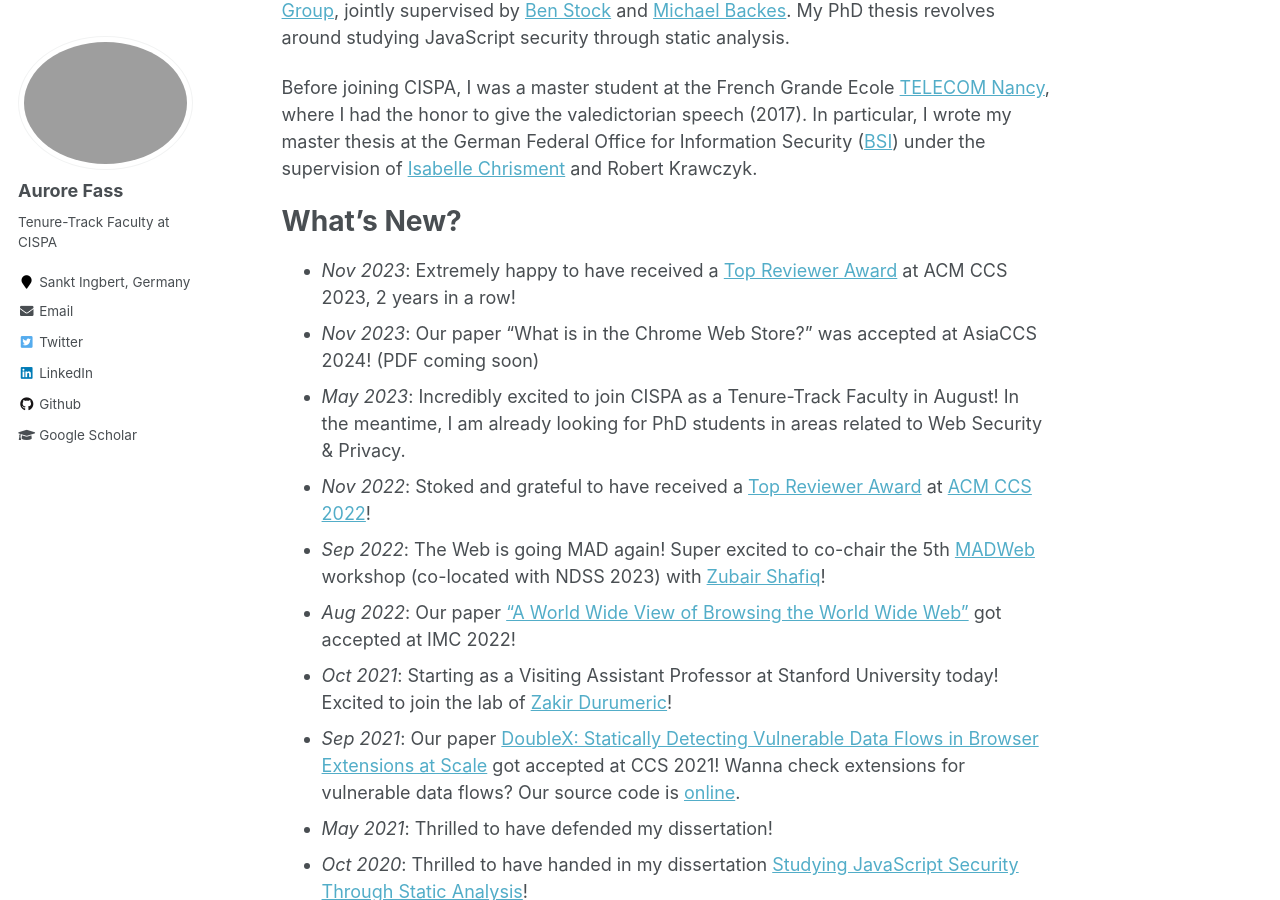
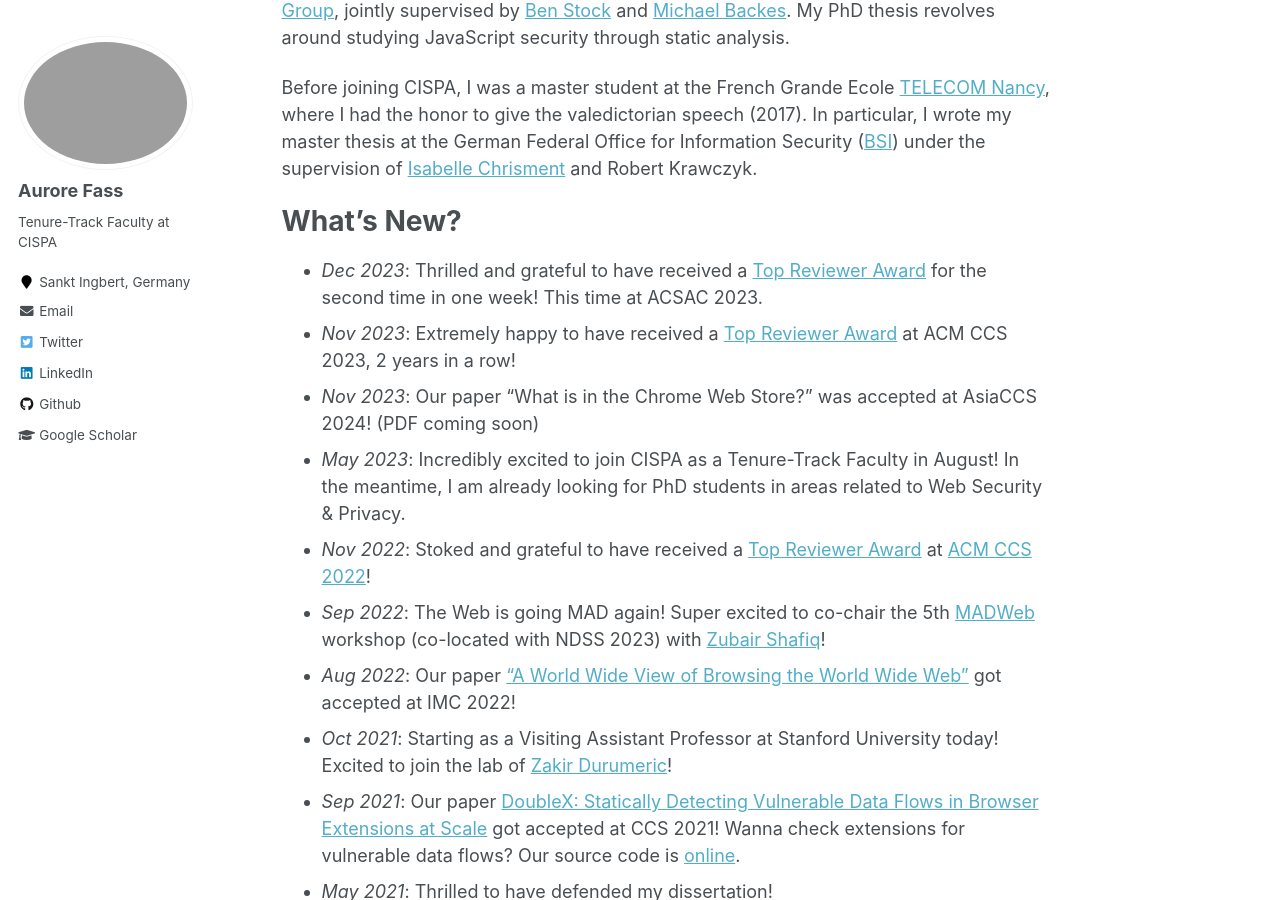
Before and after one commit to Aurore54F/aurore54f.github.io, a Jekyll site: the page built from _pages/about.md, in a window 1280 px wide and 900 px high, scrolled down 430 px. Built offline with Jekyll 4.4.1, drawn with Linux system fonts in a browser that asks for light colours.

Commit message:
ACSAC Top Reviewer

```diff
--- a/_pages/about.md
+++ b/_pages/about.md
@@ -19,6 +19,7 @@ Before joining CISPA, I was a master student at the French Grande Ecole [TELECOM
 
 What's New?
 ======
+- _Dec 2023_: Thrilled and grateful to have received a [Top Reviewer Award](https://twitter.com/AuroreFass/status/1732829852871348475) for the second time in one week! This time at ACSAC 2023.
 - _Nov 2023_: Extremely happy to have received a [Top Reviewer Award](https://twitter.com/AuroreFass/status/1729765212146848005) at ACM CCS 2023, 2 years in a row!
 - _Nov 2023_: Our paper "What is in the Chrome Web Store?" was accepted at AsiaCCS 2024! (PDF coming soon)
 - _May 2023_: Incredibly excited to join CISPA as a Tenure-Track Faculty in August! In the meantime, I am already looking for PhD students in areas related to Web Security & Privacy.
```
Also changed, not shown: 1 other file.
